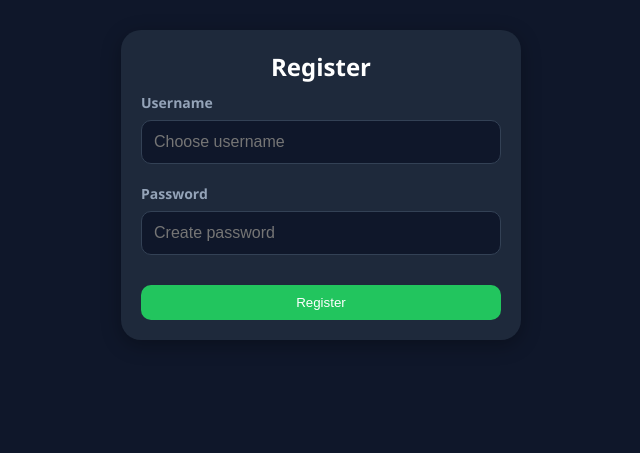
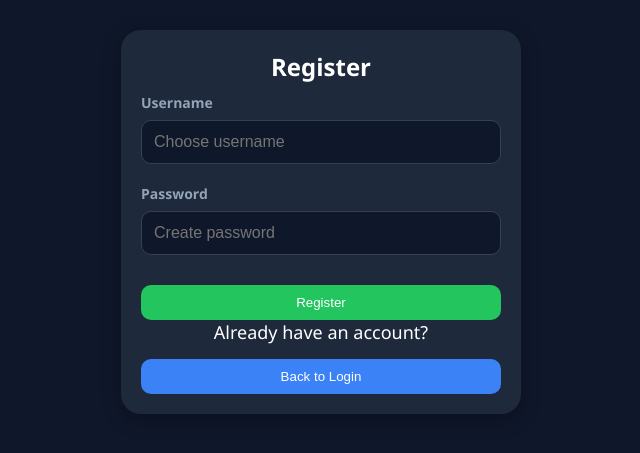
Before and after one commit to Peat2548/gaming-dashboard, a Flask app: page /register in a window 1280 px wide. Shown: the top 453 px of the page, without its empty margins (319-959 px from the left). Run offline with Flask 3, Linux system fonts and the light colour scheme.

```diff
--- a/templates/register.html
+++ b/templates/register.html
@@ -26,6 +26,19 @@
                     Register
                 </button>
 
+                <p style="text-align:center;">
+                    Already have an account?
+                </p>
+
+                <a href="/login">
+                    <button
+                        type="button"
+                        class="edit-btn"
+                        style="width:100%;">
+                        Back to Login
+                    </button>
+                </a>
+
             </form>
         </div>
     </div>
```
Also changed, not shown: templates/login.html (+15 -0 lines), 1 other file.
